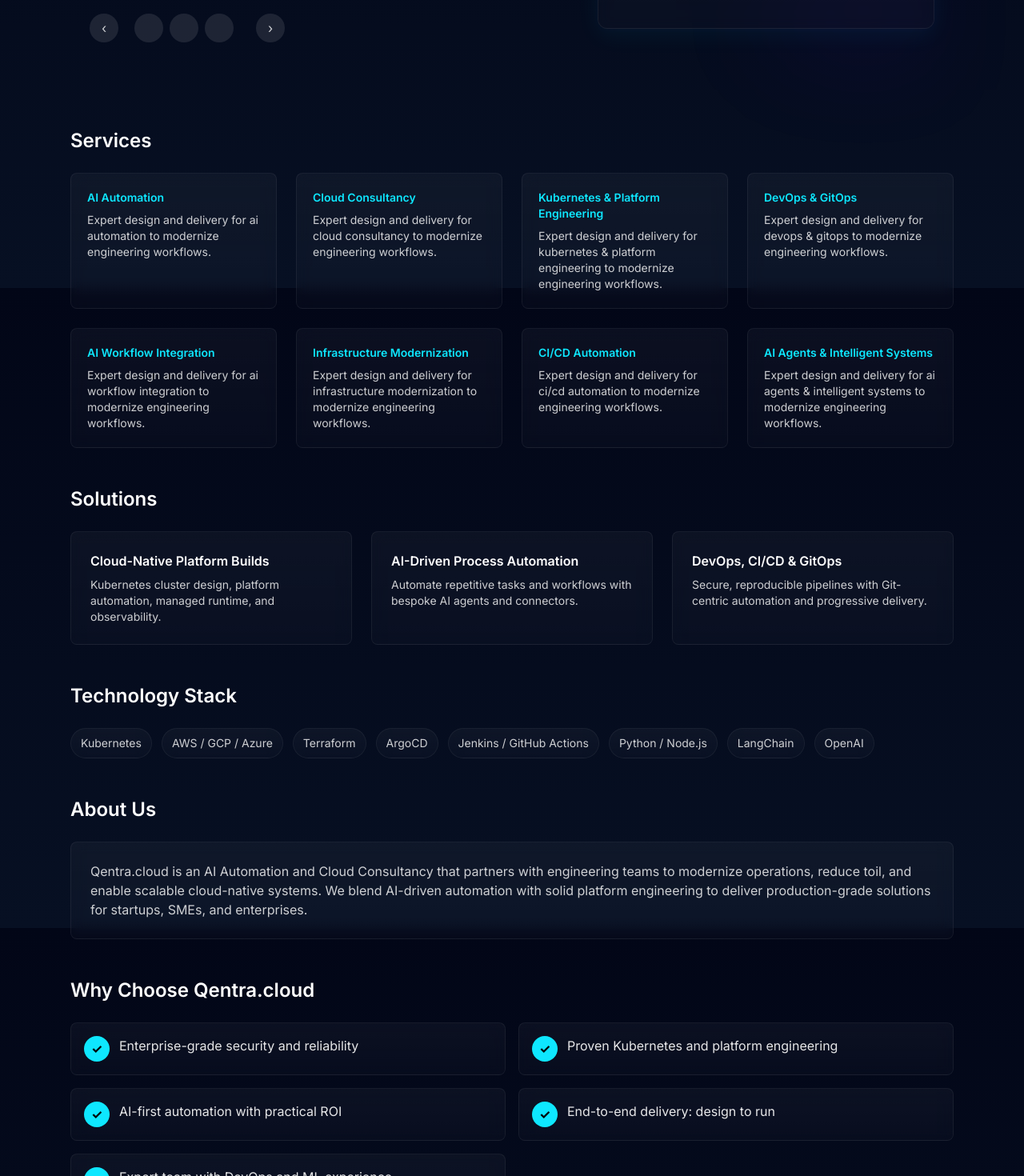
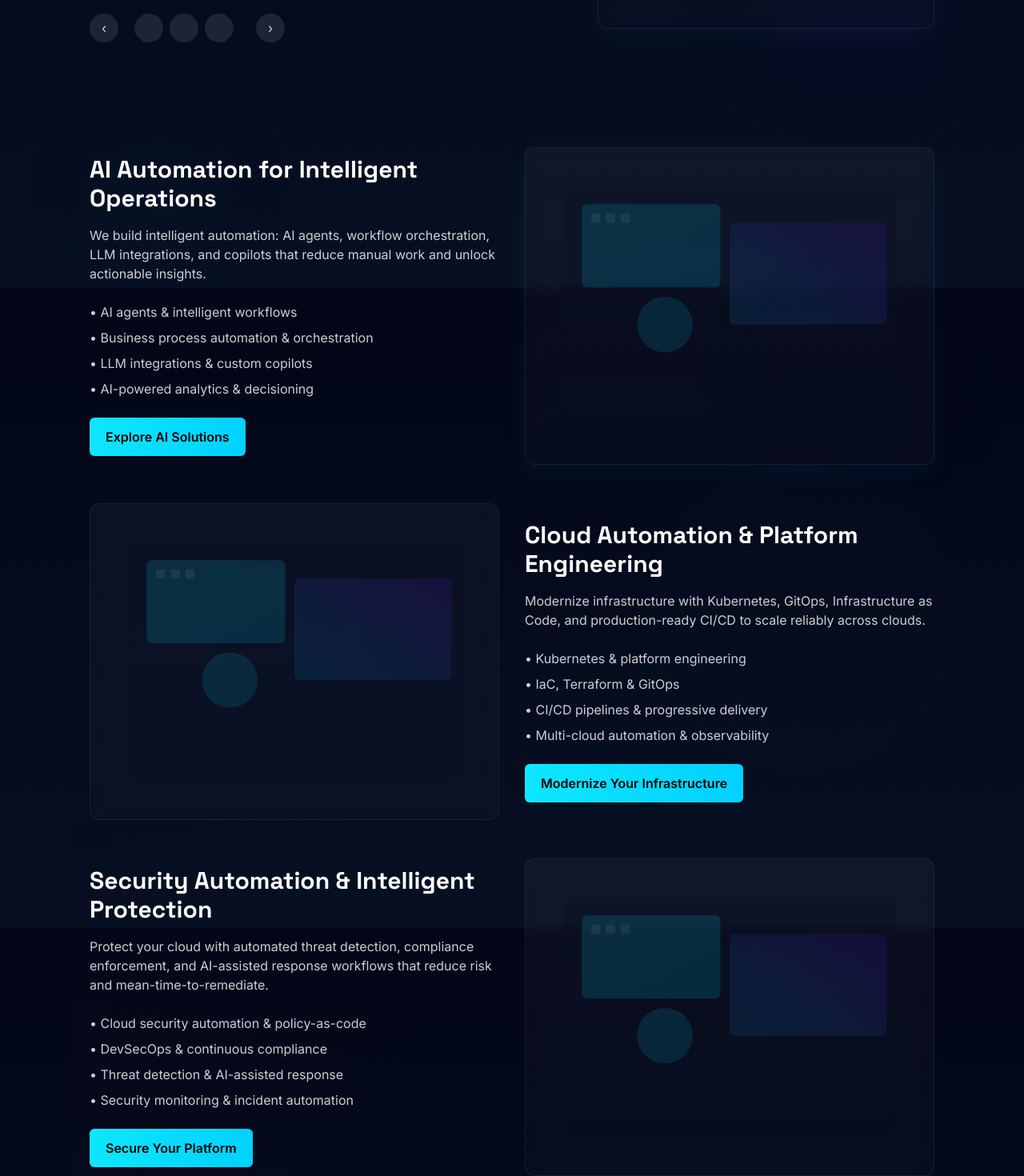
Before and after one commit to Ashikuroff/qentra.cloud, a Next.js app: page / in a window 1280 px wide. Shown: the part 440-1910 px from the top of the page at 80% size. Built offline with nearby package versions, Linux system fonts and the light colour scheme; no server answers.

Commit message:
feat: add AI, Cloud, Security feature sections and wire into homepage

```diff
--- a/pages/index.tsx
+++ b/pages/index.tsx
@@ -3,6 +3,9 @@ import Header from '../src/components/Header'
 import Hero from '../src/components/Hero'
 import Services from '../src/components/Services'
 import Solutions from '../src/components/Solutions'
+import AISection from '../src/components/features/AISection'
+import CloudSection from '../src/components/features/CloudSection'
+import SecuritySection from '../src/components/features/SecuritySection'
 import TechStack from '../src/components/TechStack'
 import About from '../src/components/About'
 import WhyChoose from '../src/components/WhyChoose'
@@ -19,8 +22,17 @@ export default function Home() {
       <Header />
       <main className="container page-offset pt-24 pb-12 flex-1">
         <Hero />
+        {/* Feature slider sections */}
+        <section aria-hidden className="pt-6" />
+        <AISection />
+        <CloudSection />
+        <SecuritySection />
         <Services />
         <Solutions />
+        {/* Detailed feature sections */}
+        <div>
+          {/* Dynamically import detailed feature sections for clarity */}
+        </div>
         <TechStack />
         <About />
         <WhyChoose />
--- /dev/null
+++ b/src/components/features/AISection.tsx
@@ -0,0 +1,30 @@
+import { motion } from 'framer-motion'
+
+export default function AISection() {
+  return (
+    <section id="ai-automation" className="pt-12 relative">
+      <div className="absolute inset-0 z-0 bg-[radial-gradient(circle_at_10%_20%,rgba(14,231,255,0.03),transparent_12%),radial-gradient(circle_at_90%_80%,rgba(102,16,242,0.02),transparent_18%)] blur-3xl pointer-events-none" />
+      <div className="container relative z-10 grid md:grid-cols-2 gap-8 items-center">
+        <motion.div initial={{ opacity: 0, x: -20 }} whileInView={{ opacity: 1, x: 0 }} viewport={{ once: true }} className="md:col-span-1">
+          <h3 className="text-3xl font-heading font-extrabold">AI Automation for Intelligent Operations</h3>
+          <p className="mt-4 text-white/80 max-w-xl">We build intelligent automation: AI agents, workflow orchestration, LLM integrations, and copilots that reduce manual work and unlock actionable insights.</p>
+          <ul className="mt-6 space-y-2 text-white/80">
+            <li>• AI agents & intelligent workflows</li>
+            <li>• Business process automation & orchestration</li>
+            <li>• LLM integrations & custom copilots</li>
+            <li>• AI-powered analytics & decisioning</li>
+          </ul>
+          <div className="mt-6">
+            <a href="#services" className="inline-block px-5 py-3 rounded-md bg-gradient-to-r from-electric to-cyan text-black font-semibold">Explore AI Solutions</a>
+          </div>
+        </motion.div>
+
+        <motion.div initial={{ opacity: 0, x: 20 }} whileInView={{ opacity: 1, x: 0 }} viewport={{ once: true }} className="md:col-span-1">
+          <div className="glass p-6 rounded-xl shadow-glow-md">
+            <img src="/hero-graphic.svg" alt="AI automation visual" className="w-full" />
+          </div>
+        </motion.div>
+      </div>
+    </section>
+  )
+}
--- /dev/null
+++ b/src/components/features/CloudSection.tsx
@@ -0,0 +1,30 @@
+import { motion } from 'framer-motion'
+
+export default function CloudSection() {
+  return (
+    <section id="cloud-automation" className="pt-12 relative">
+      <div className="absolute right-0 top-0 w-96 h-96 rounded-full bg-gradient-to-br from-[#071023]/30 to-[#0b1222]/20 pointer-events-none -z-10" />
+      <div className="container relative z-10 grid md:grid-cols-2 gap-8 items-center">
+        <motion.div initial={{ opacity: 0, x: -20 }} whileInView={{ opacity: 1, x: 0 }} viewport={{ once: true }} className="md:col-span-1 order-2 md:order-1">
+          <div className="glass p-6 rounded-xl">
+            <img src="/hero-graphic.svg" alt="Cloud automation visual" className="w-full" />
+          </div>
+        </motion.div>
+
+        <motion.div initial={{ opacity: 0, x: 20 }} whileInView={{ opacity: 1, x: 0 }} viewport={{ once: true }} className="md:col-span-1 order-1 md:order-2">
+          <h3 className="text-3xl font-heading font-extrabold">Cloud Automation & Platform Engineering</h3>
+          <p className="mt-4 text-white/80 max-w-xl">Modernize infrastructure with Kubernetes, GitOps, Infrastructure as Code, and production-ready CI/CD to scale reliably across clouds.</p>
+          <ul className="mt-6 space-y-2 text-white/80">
+            <li>• Kubernetes & platform engineering</li>
+            <li>• IaC, Terraform & GitOps</li>
+            <li>• CI/CD pipelines & progressive delivery</li>
+            <li>• Multi-cloud automation & observability</li>
+          </ul>
+          <div className="mt-6">
+            <a href="#services" className="inline-block px-5 py-3 rounded-md bg-gradient-to-r from-electric to-cyan text-black font-semibold">Modernize Your Infrastructure</a>
+          </div>
+        </motion.div>
+      </div>
+    </section>
+  )
+}
--- /dev/null
+++ b/src/components/features/SecuritySection.tsx
@@ -0,0 +1,30 @@
+import { motion } from 'framer-motion'
+
+export default function SecuritySection() {
+  return (
+    <section id="security-automation" className="pt-12 relative">
+      <div className="absolute inset-0 z-0 bg-[linear-gradient(90deg,rgba(10,10,30,0.18),transparent_40%)] pointer-events-none" />
+      <div className="container relative z-10 grid md:grid-cols-2 gap-8 items-center">
+        <motion.div initial={{ opacity: 0, x: -20 }} whileInView={{ opacity: 1, x: 0 }} viewport={{ once: true }} className="md:col-span-1">
+          <h3 className="text-3xl font-heading font-extrabold">Security Automation & Intelligent Protection</h3>
+          <p className="mt-4 text-white/80 max-w-xl">Protect your cloud with automated threat detection, compliance enforcement, and AI-assisted response workflows that reduce risk and mean-time-to-remediate.</p>
+          <ul className="mt-6 space-y-2 text-white/80">
+            <li>• Cloud security automation & policy-as-code</li>
+            <li>• DevSecOps & continuous compliance</li>
+            <li>• Threat detection & AI-assisted response</li>
+            <li>• Security monitoring & incident automation</li>
+          </ul>
+          <div className="mt-6">
+            <a href="#services" className="inline-block px-5 py-3 rounded-md bg-gradient-to-r from-electric to-cyan text-black font-semibold">Secure Your Platform</a>
+          </div>
+        </motion.div>
+
+        <motion.div initial={{ opacity: 0, x: 20 }} whileInView={{ opacity: 1, x: 0 }} viewport={{ once: true }} className="md:col-span-1">
+          <div className="glass p-6 rounded-xl">
+            <img src="/hero-graphic.svg" alt="Security visual" className="w-full" />
+          </div>
+        </motion.div>
+      </div>
+    </section>
+  )
+}
```
